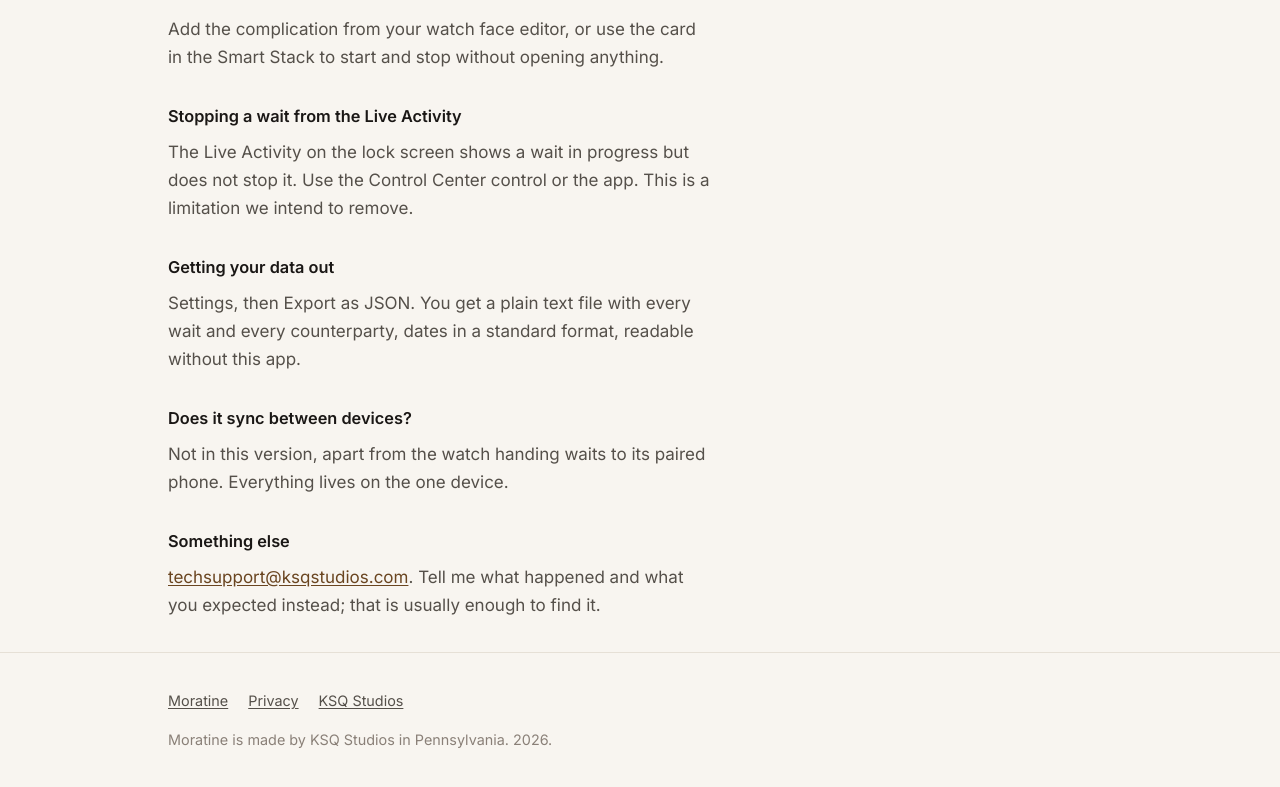
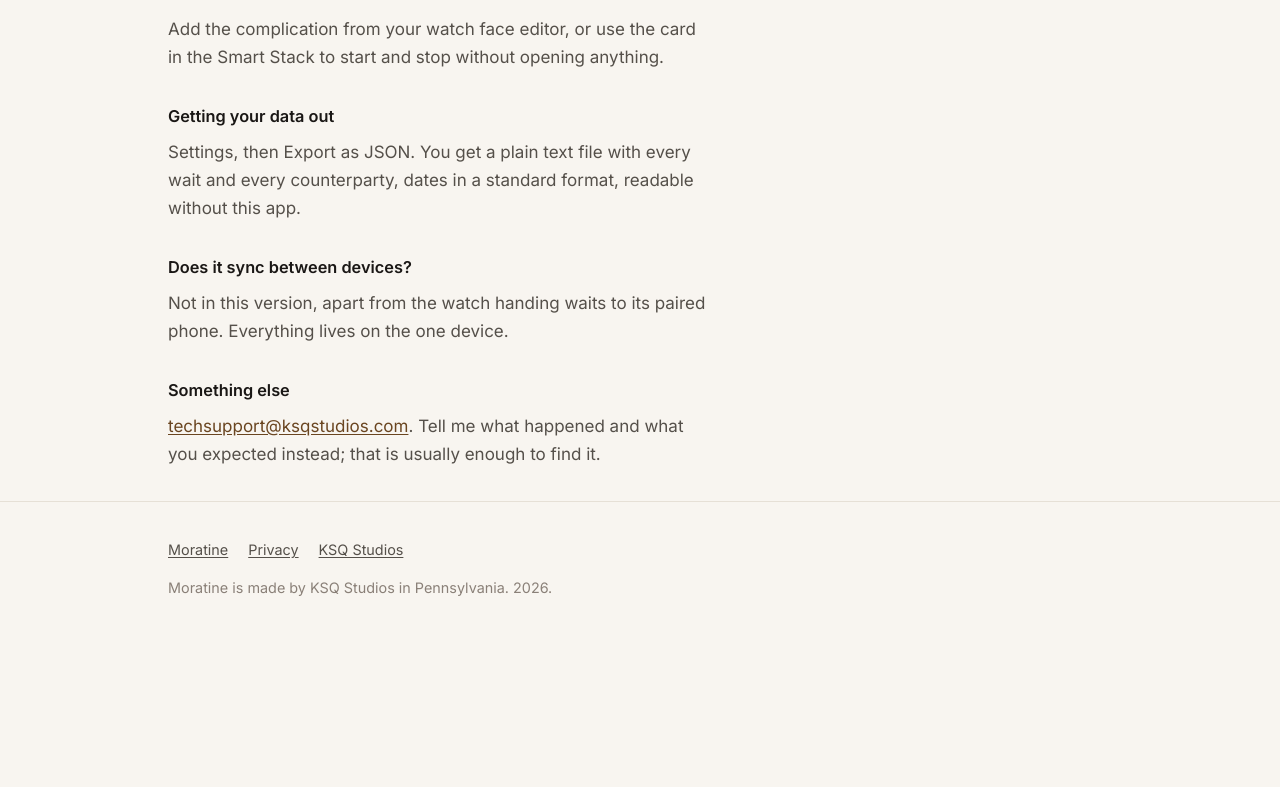
Before and after one commit to ksqstudios/moratine-site, a plain HTML site: page support.html in a window 1280 px wide. Shown: the part 1716-2503 px from the top of the page. After the commit the page ends 2390 px from the top, so only its background shows below. Drawn offline with Linux system fonts and the light colour scheme.

Commit message:
Updated support.html to address Live Activity working now

```diff
--- a/support.html
+++ b/support.html
@@ -100,13 +100,6 @@
       Smart Stack to start and stop without opening anything.
     </p>
 
-    <h3>Stopping a wait from the Live Activity</h3>
-    <p class="prose">
-      The Live Activity on the lock screen shows a wait in progress but does
-      not stop it. Use the Control Center control or the app. This is a
-      limitation we intend to remove.
-    </p>
-
     <h3>Getting your data out</h3>
     <p class="prose">
       Settings, then Export as JSON. You get a plain text file with every wait
```
